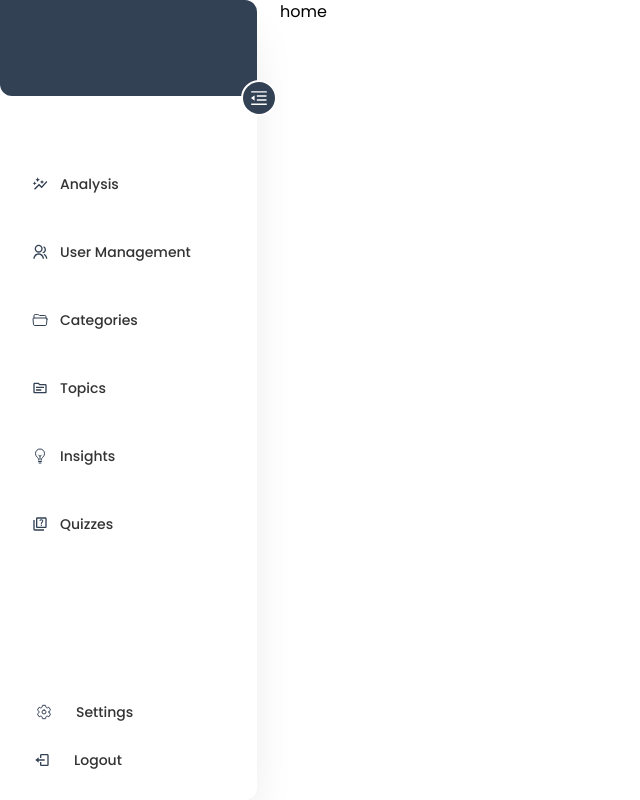
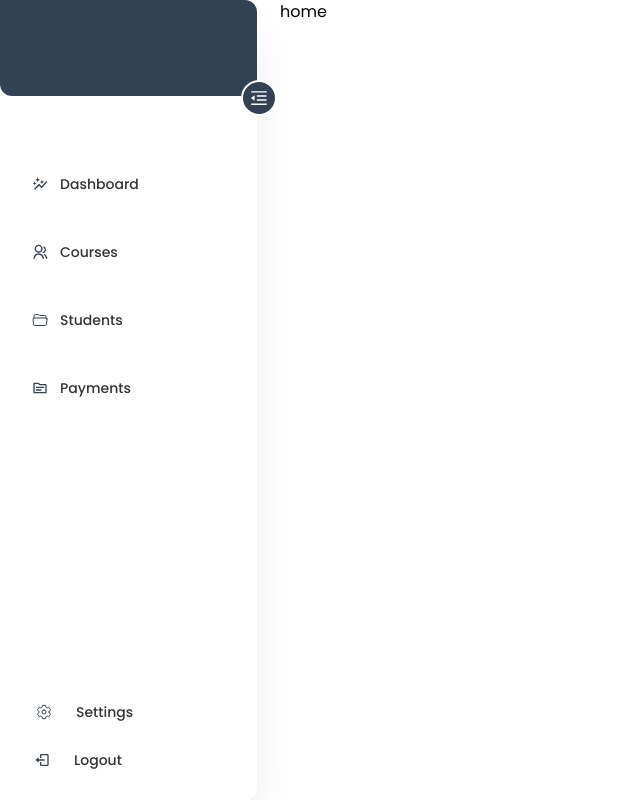
Before and after one commit to Sinates/Student-Academic-Portal, a Next.js app in the folder client/: page / in a window 1280 px wide. Shown: the whole page, without its empty margins (0-640 px from the left). Built offline with nearby package versions, Linux system fonts and the light colour scheme.

Commit message:
implement admin side bar navigation

```diff
--- a/client/components/common/SideBarNavigation.js
+++ b/client/components/common/SideBarNavigation.js
@@ -32,7 +32,7 @@ export default function SideBarNav() {
     const map = useMemo(() => new Map(), []);
 
     if (role == "Super Admin" || role == "Admin") map.set("dashboard", 1);
-    if (role == "Super Admin" || role == "Admin") map.set("user-management", 2);
+    if (role == "Super Admin" || role == "Admin") map.set("course", 2);
     map.set("category", 3);
     map.set("topic", 4);
     map.set("insights", 5);
@@ -48,54 +48,59 @@ export default function SideBarNav() {
 
     let navigation = [];
 
-    if (role == "Super Admin")
+    if (role == "Admin")
         navigation = [
-            { name: "Analysis", i: 1, icon: MdAutoGraph, link: "/dashboard" },
+            { name: "Dashboard", i: 1, icon: MdAutoGraph, link: "/dashboard" },
             {
-                name: "User Management",
+                name: "Courses",
                 i: 2,
                 icon: RiGroupLine,
-                link: "/user-management",
+                link: "/courses",
             },
             {
-                name: "Categories",
+                name: "Students",
                 i: 3,
                 icon: IoFolderOpenOutline,
-                link: "/category",
+                link: "/students",
             },
-            { name: "Topics", i: 4, icon: MdOutlineTopic, link: "/topic" },
-            { name: "Insights", i: 5, icon: IoBulbOutline, link: "/insights" },
-            { name: "Quizzes", i: 6, icon: MdOutlineQuiz, link: "/quiz" },
+            { name: "Payments", i: 4, icon: MdOutlineTopic, link: "/payments" },
+
         ];
-    else if (role == "Admin")
+    else if (role == "Teacher")
     navigation = [
+        { name: "Dashboard", i: 1, icon: MdAutoGraph, link: "/dashboard" },
         {
-                name: "User Management",
+            name: "Courses",
             i: 2,
             icon: RiGroupLine,
-                link: "/user-management",
+            link: "/courses",
         },
         {
-                name: "Categories",
+            name: "Students",
             i: 3,
             icon: IoFolderOpenOutline,
-                link: "/category",
+            link: "/students",
         },
-            { name: "Topics", i: 4, icon: MdOutlineTopic, link: "/topic" },
-            { name: "Insights", i: 5, icon: IoBulbOutline, link: "/insights" },
-            { name: "Quizzes", i: 6, icon: MdOutlineQuiz, link: "/quiz" },
+        { name: "Payments", i: 4, icon: MdOutlineTopic, link: "/payments" },
+
     ];
     else
     navigation = [
+        { name: "Dashboard", i: 1, icon: MdAutoGraph, link: "/dashboard" },
         {
-                name: "Categories",
+            name: "Courses",
+            i: 2,
+            icon: RiGroupLine,
+            link: "/course",
+        },
+        {
+            name: "Students",
             i: 3,
             icon: IoFolderOpenOutline,
-                link: "/category",
+            link: "/student",
         },
-            { name: "Topics", i: 4, icon: MdOutlineTopic, link: "/topic" },
-            { name: "Insights", i: 5, icon: IoBulbOutline, link: "/insights" },
-            { name: "Quizzes", i: 6, icon: MdOutlineQuiz, link: "/quiz" },
+        { name: "Payments", i: 4, icon: MdOutlineTopic, link: "/payment" },
+
     ];
 
     const SetActiveMenuTab = (tab, link) => {
--- /dev/null
+++ b/client/pages/course/index.js
@@ -0,0 +1,14 @@
+import RootLayout from '@/layouts/RootLayout'
+import React from 'react'
+
+function Course() {
+  return (
+    <RootLayout>
+    <div>
+      Course
+    </div>
+    </RootLayout>
+  )
+}
+
+export default Course
--- /dev/null
+++ b/client/pages/dashboard/index.js
@@ -0,0 +1,12 @@
+import RootLayout from "@/layouts/RootLayout";
+import React from "react";
+
+function Dashboard() {
+  return (
+    <RootLayout>
+      <div>Dashboard</div>
+    </RootLayout>
+  );
+}
+
+export default Dashboard;
--- /dev/null
+++ b/client/pages/payment/index.js
@@ -0,0 +1,14 @@
+import RootLayout from '@/layouts/RootLayout'
+import React from 'react'
+
+function Payment() {
+  return (
+    <RootLayout>
+    <div>
+      Payment
+    </div>
+    </RootLayout>
+  )
+}
+
+export default Payment
--- /dev/null
+++ b/client/pages/student/index.js
@@ -0,0 +1,14 @@
+import RootLayout from '@/layouts/RootLayout'
+import React from 'react'
+
+function Student() {
+  return (
+    <RootLayout>
+    <div>
+      Student
+    </div>
+    </RootLayout>
+  )
+}
+
+export default Student
```
Lines whose indentation alone changed are shown as unchanged.
